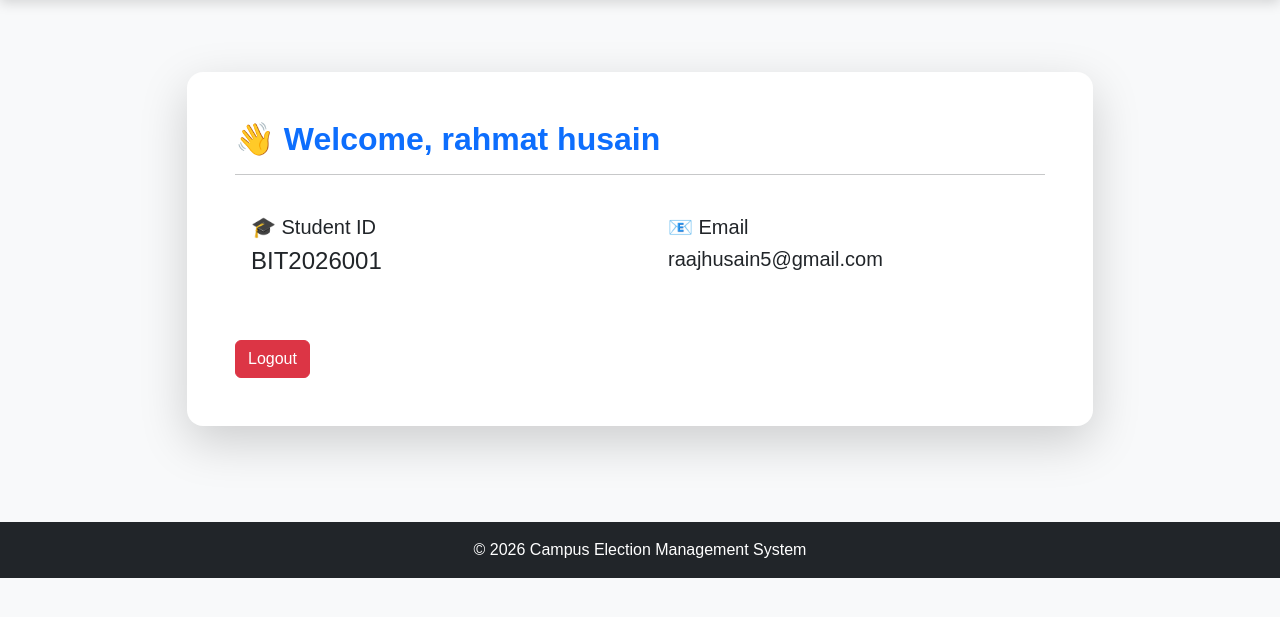
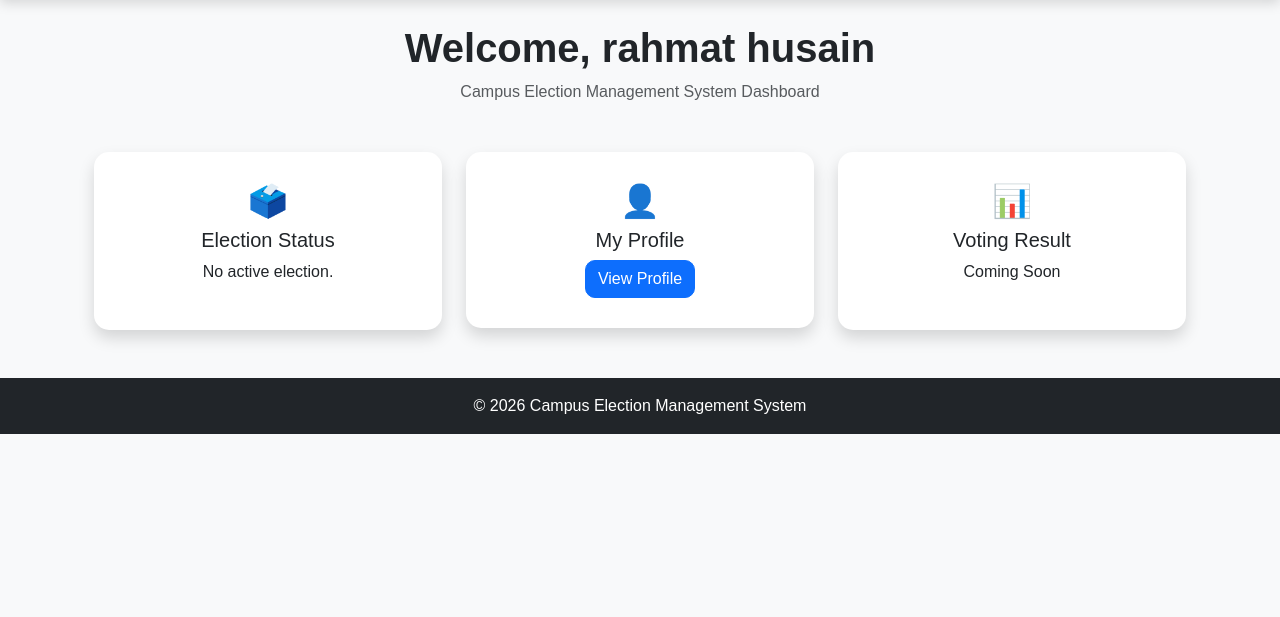
Before and after one commit to RahmatHusain/University-Election-Voting-System, a Flask app: page /dashboard in a window 1280 px wide. Shown: the part 68-685 px from the top of the page. Run offline with Flask 3, Linux system fonts and the light colour scheme; a user stored in the database is signed in.

Commit message:
Complete UI polish

```diff
--- a/app/static/css/style.css
+++ b/app/static/css/style.css
@@ -83,3 +83,44 @@ footer{
     border-radius:10px;
 
 }
+.card {
+    border-radius: 15px;
+}
+
+.card-body {
+    padding: 30px;
+}
+
+.btn {
+    border-radius: 10px;
+}
+
+.alert {
+    border-radius: 10px;
+}
+
+.hero {
+    border-radius: 0 0 30px 30px;
+}
+
+footer {
+    margin-top: 80px;
+}
+
+.container {
+    animation: fadeIn 0.4s ease;
+}
+
+@keyframes fadeIn {
+
+    from {
+        opacity: 0;
+        transform: translateY(20px);
+    }
+
+    to {
+        opacity: 1;
+        transform: translateY(0);
+    }
+
+}
--- a/app/templates/dashboard.html
+++ b/app/templates/dashboard.html
@@ -4,33 +4,33 @@
 
 {% block content %}
 
-<div class="container py-5">
+<div class="container">
 
-    <div class="row justify-content-center">
+    <div class="text-center mb-5">
 
-        <div class="col-lg-10">
+        <h1 class="fw-bold">
+            Welcome, {{ current_user.full_name }}
+        </h1>
 
-            <div class="card shadow-lg border-0 rounded-4">
+        <p class="text-muted">
+            Campus Election Management System Dashboard
+        </p>
 
-                <div class="card-body p-5">
+    </div>
 
-                    <h2 class="fw-bold text-primary">
-                        👋 Welcome, {{ current_user.full_name }}
-                    </h2>
+    <div class="row g-4">
 
-                    <hr>
+        <div class="col-md-4">
 
-                    <div class="row mt-4">
-
-                        <div class="col-md-6">
-
-                            <div class="card border-primary mb-3">
+            <div class="card shadow border-0 text-center">
 
                 <div class="card-body">
 
-                                    <h5>🎓 Student ID</h5>
+                    <h2>🗳️</h2>
 
-                                    <h4>{{ current_user.student_id }}</h4>
+                    <h5>Election Status</h5>
+
+                    <p>No active election.</p>
 
                 </div>
 
@@ -38,15 +38,19 @@
 
         </div>
 
-                        <div class="col-md-6">
+        <div class="col-md-4">
 
-                            <div class="card border-success mb-3">
+            <div class="card shadow border-0 text-center">
 
                 <div class="card-body">
 
-                                    <h5>📧 Email</h5>
+                    <h2>👤</h2>
 
-                                    <h5>{{ current_user.email }}</h5>
+                    <h5>My Profile</h5>
+
+                    <a href="{{ url_for('main.profile') }}" class="btn btn-primary">
+                        View Profile
+                    </a>
 
                 </div>
 
@@ -54,18 +58,17 @@
 
         </div>
 
-                    </div>
+        <div class="col-md-4">
 
-                    <div class="mt-4">
+            <div class="card shadow border-0 text-center">
 
-                        <a href="{{ url_for('main.logout') }}"
-                           class="btn btn-danger">
+                <div class="card-body">
 
-                            Logout
+                    <h2>📊</h2>
 
-                        </a>
+                    <h5>Voting Result</h5>
 
-                    </div>
+                    <p>Coming Soon</p>
 
                 </div>
 
--- a/app/templates/layouts/base.html
+++ b/app/templates/layouts/base.html
@@ -148,9 +148,7 @@
 <!-- ===================== FLASH MESSAGES ===================== -->
 
 <div class="container mt-3">
-
 {% with messages = get_flashed_messages(with_categories=true) %}
-
 {% if messages %}
 
 {% for category, message in messages %}
@@ -160,7 +158,6 @@
     {{ message }}
 
     <button
-                        type="button"
         class="btn-close"
         data-bs-dismiss="alert">
     </button>
@@ -170,7 +167,6 @@
 {% endfor %}
 
 {% endif %}
-
 {% endwith %}
 
 </div>
```
Lines whose indentation alone changed are shown as unchanged.
